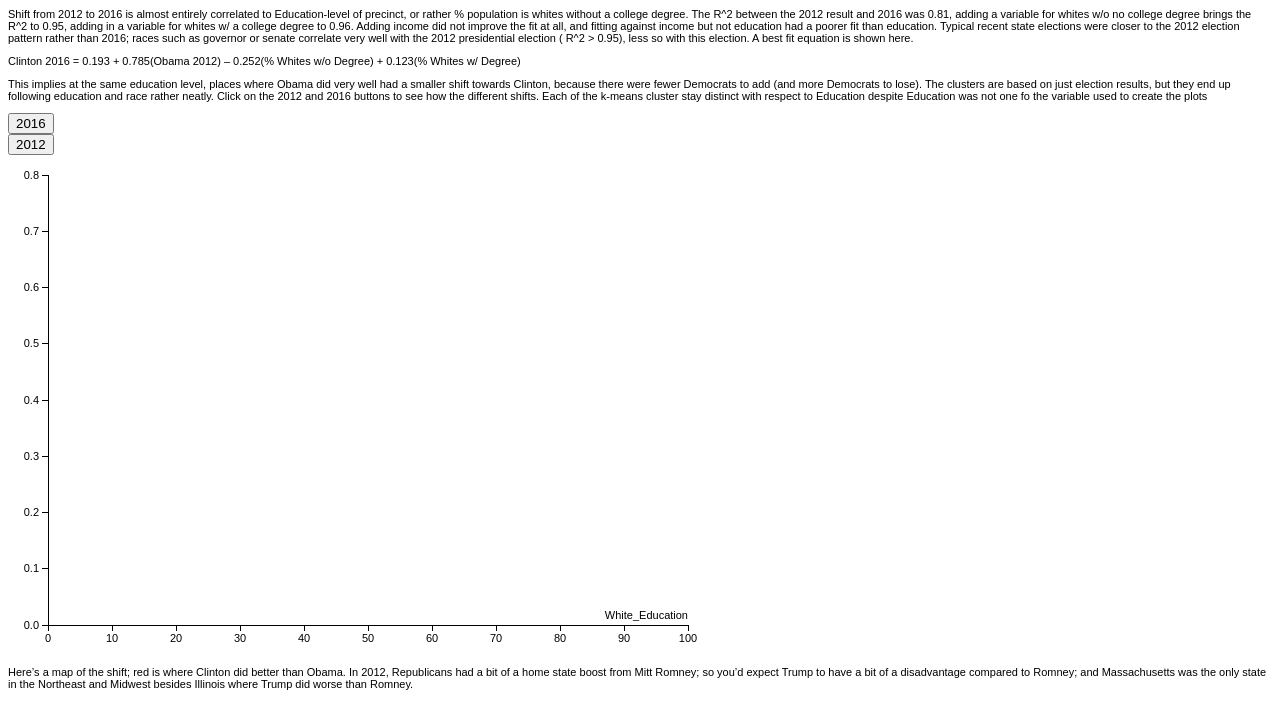
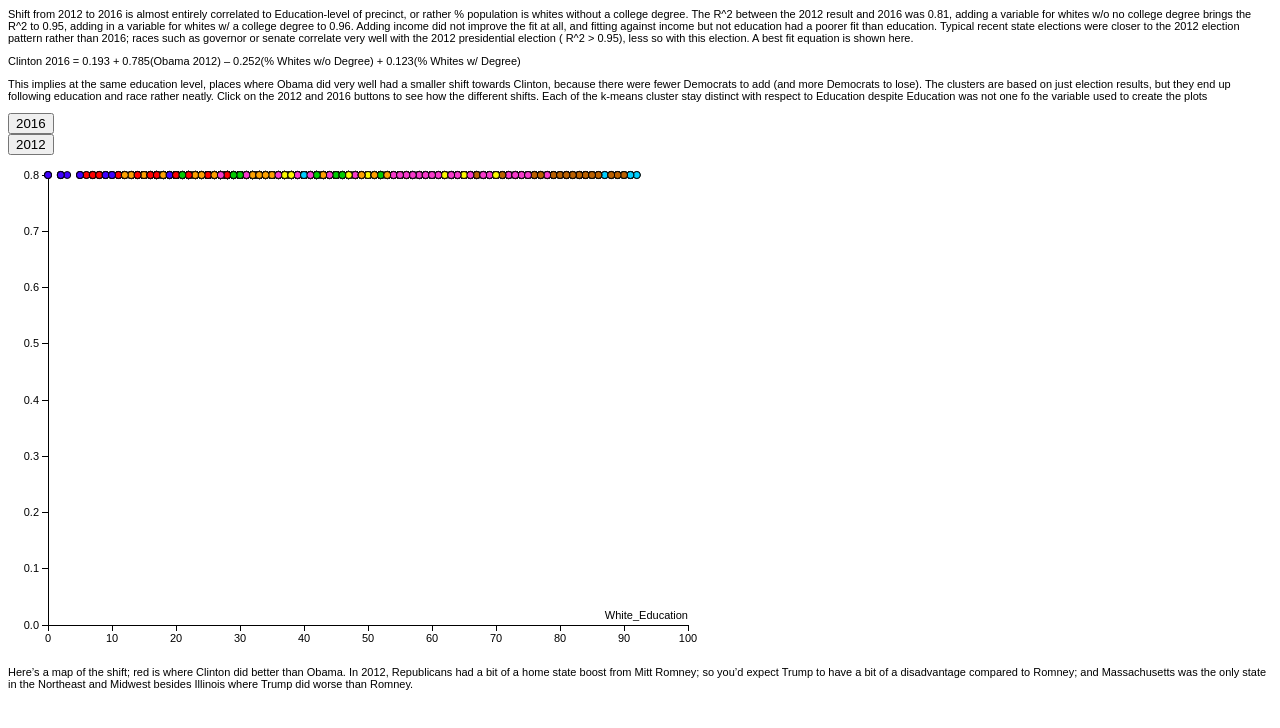
Before and after one commit to neipate/neipate.github.io, a plain HTML site: page education_scatter12_16.html in a window 1280 px wide. Drawn offline with nearby package versions, Linux system fonts and the light colour scheme.

Commit message:
Update education_scatter12_16.html

```diff
--- a/education_scatter12_16.html
+++ b/education_scatter12_16.html
@@ -129,7 +129,7 @@ var tooltip = d3.select("body").append("div")
 
 // load data
 
-d3.csv("file:///Users/neilpatel/Documents/election_matfiles/elec_new.csv", function(error, data) {
+d3.csv("elec_new.csv", function(error, data) {
 
   // change string (from CSV) into number format
 
```
